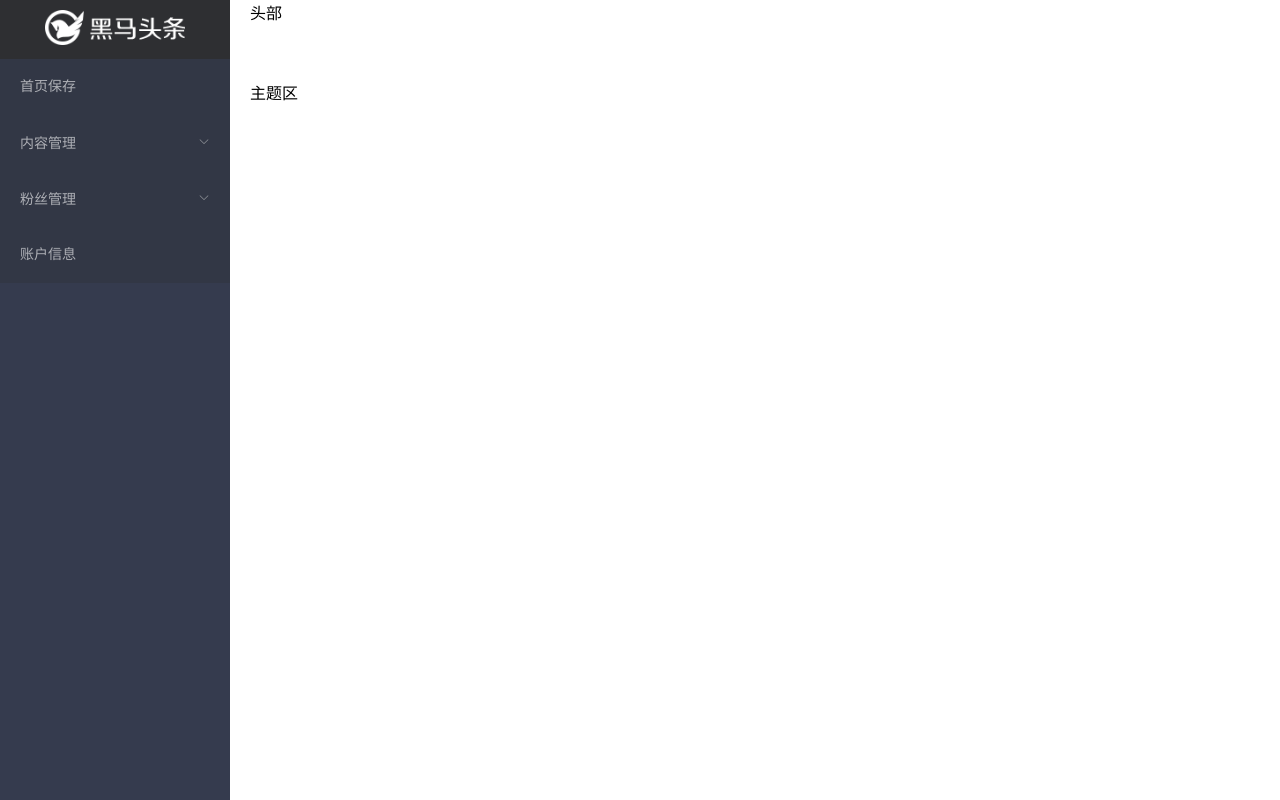
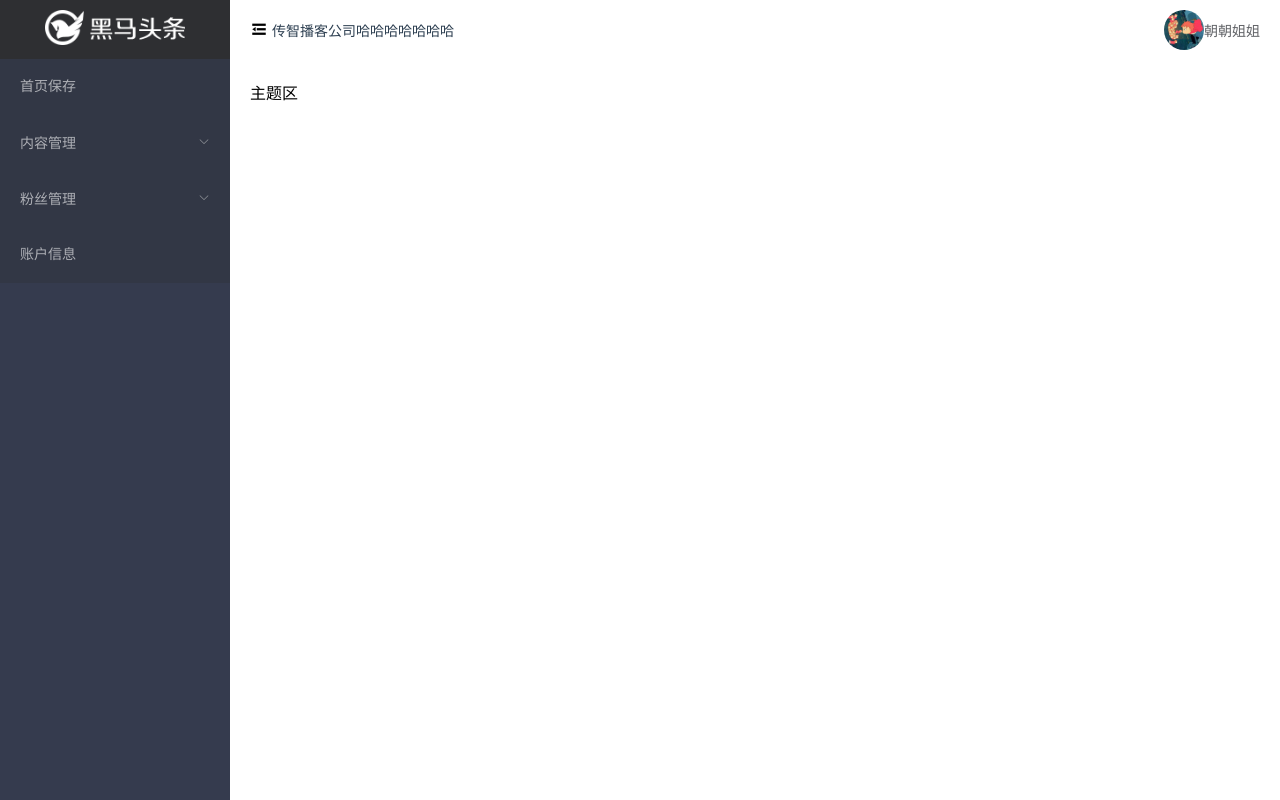
Before and after one commit to zhaozhaojiejie/98heimatoutiao, a Vue app: page /#/home in a window 1280 px wide. Built offline with nearby package versions, Linux system fonts and the light colour scheme.

Commit message:
黑马头条PC-统一全局注册插件的使用方式Vue.use

```diff
--- /dev/null
+++ b/src/components/home/layout-header.vue
@@ -0,0 +1,51 @@
+<template>
+<el-row class='layout-header'  align='middle' type='flex' justify='space-between'>
+    <el-col :span='6' class='left'>
+        <i class='el-icon-s-fold'></i>
+        <span class='title'>传智播客公司哈哈哈哈哈哈哈</span>
+        </el-col>
+    <el-col class='right' :span='4'>
+        <el-row type='flex' justify='end' align='middle'>
+            <img src="../../assets/img/header.jpg" alt="">
+            <el-dropdown>
+                <span>朝朝姐姐</span>
+                <el-dropdown-menu slot='dropdown'>
+                    <el-dropdown-item>个人信息</el-dropdown-item>
+                    <el-dropdown-item>git地址</el-dropdown-item>
+                    <el-dropdown-item>退出</el-dropdown-item>
+                </el-dropdown-menu>
+            </el-dropdown>
+        </el-row>
+    </el-col>
+</el-row>
+
+</template>
+
+<script>
+export default {
+
+}
+</script>
+
+<style lang='less' scoped>
+.layout-header{
+    height: 60px;
+    .left{
+        font-size:18px;
+        .title{
+            margin-left:4px;
+            color:#2c3e50;
+            font-size:14px;
+        }
+    }
+    .right{
+        img{
+            width: 40px;
+            height: 40px;
+            border-radius:20px;
+        }
+    }
+
+}
+
+</style>
--- /dev/null
+++ b/src/components/index.js
@@ -0,0 +1,9 @@
+import layoutAside from './home/layout-aside'
+import layoutHeader from './home/layoutHeader'
+export default {
+  install (Vue) {
+    // 错误注意点：1.这里Vue.componet()是一个方法，传参进去2.install是一个函数，里边的每一项是行数题，不需要加符号隔开
+    Vue.component('layout-aside', layoutAside)
+    Vue.component('layout-header', layoutHeader)
+  }
+}
--- a/src/views/home/index.vue
+++ b/src/views/home/index.vue
@@ -3,11 +3,13 @@
     <el-container>
         <!-- 2.左右布局 -->
         <el-aside style="background-color:#353b4e;height:100vh;width:230px;">
-            <layoutAside></layoutAside>
+            <layout-aside></layout-aside>
         </el-aside>
         <!-- 3.再放一个container -->
         <el-container>
-            <el-header>头部</el-header>
+            <el-header>
+              <layout-header></layout-header>
+            </el-header>
             <el-main>主题区</el-main>
         </el-container>
     </el-container>
@@ -16,9 +18,14 @@
 <script>
 // 4.引入左边导航的组件
 import layoutAside from '../../components/home/layout-aside'
+import layoutHeader from '../../components/home/layout-header'
+
 export default {
   components: {
-    layoutAside
+    // 错误点，先命名组件标签，然后引用注册引用变量
+    'layout-aside': layoutAside,
+    'layout-header': layoutHeader
+
   }
 
 }
```
Also changed, not shown: src/components/HelloWorld.vue (deleted, +0 -59 lines), src/main.js (+6 -2 lines), src/assets/img/header.jpg (added).
